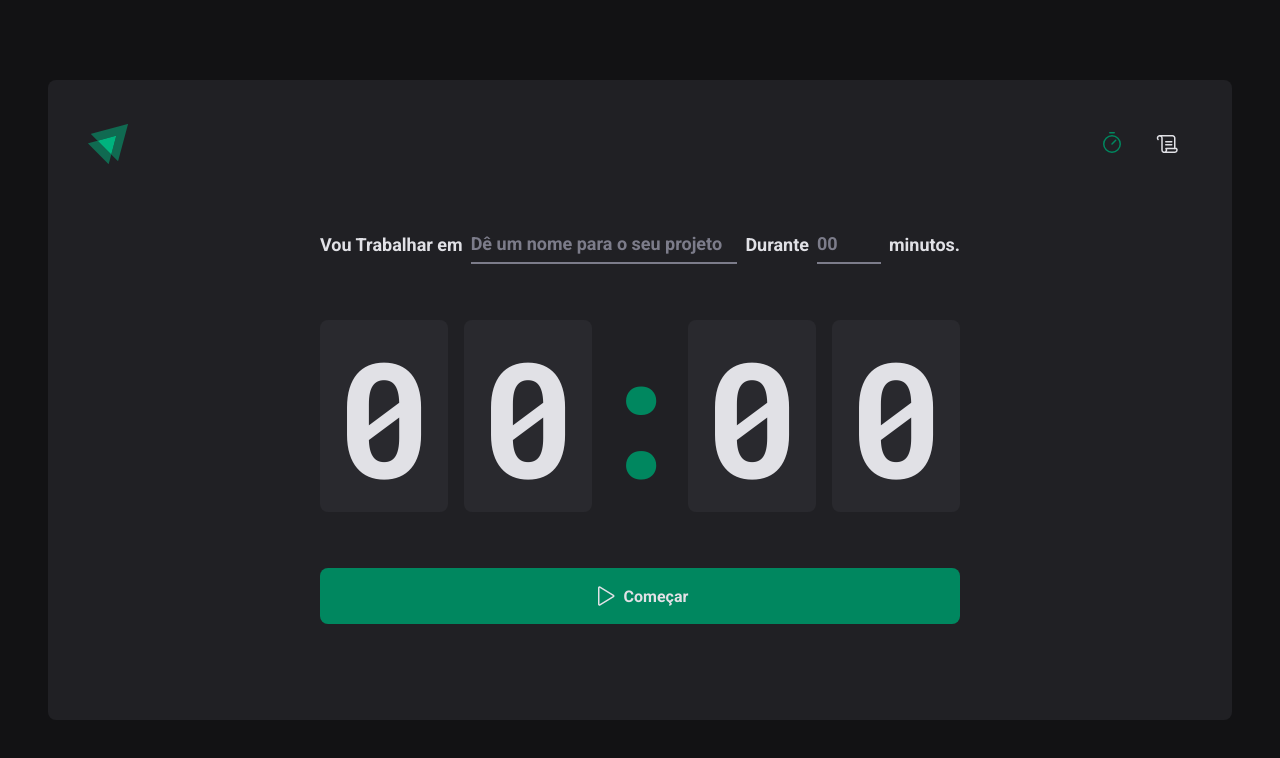
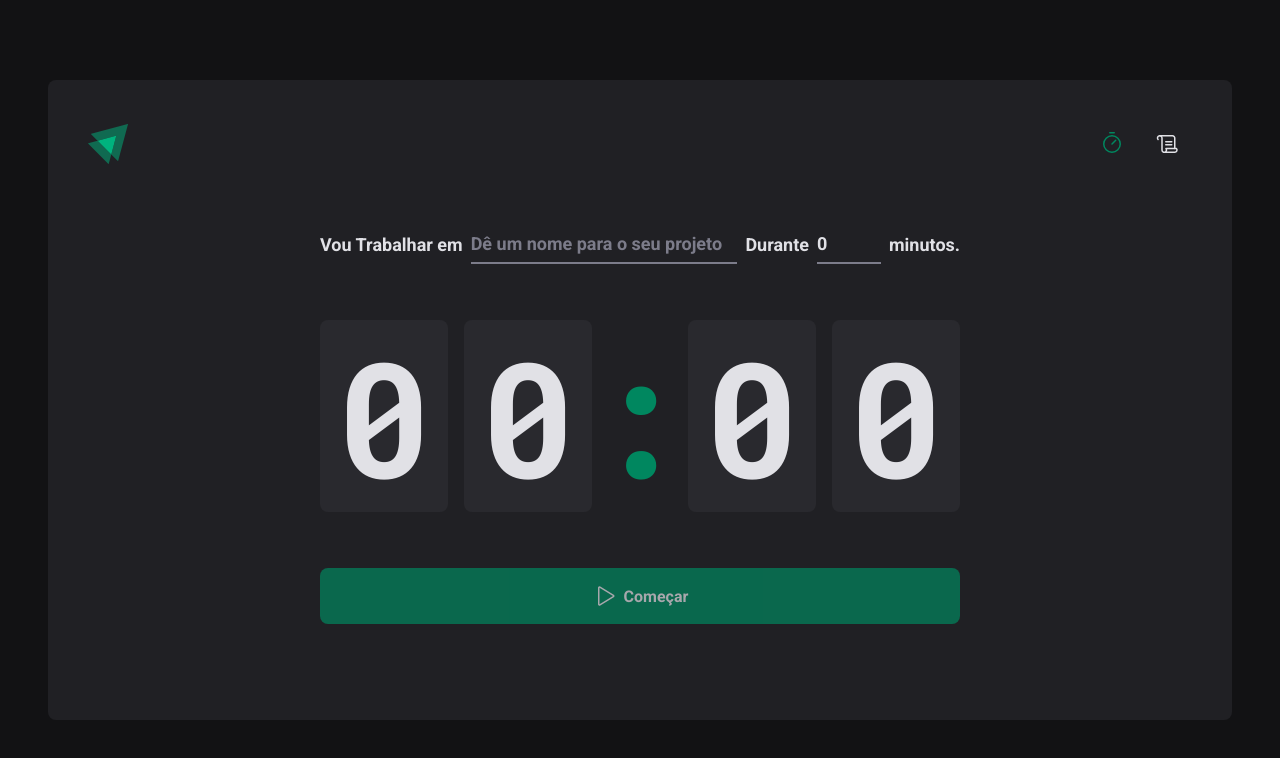
Before and after one commit to elioenays/02-ignite-timer, a React (Vite) app: page / in a window 1280 px wide. Shown: the top 758 px of the page. Built offline with nearby package versions, Linux system fonts and the light colour scheme.

Commit message:
React Hook Form
Validando formulários

TypeScript no formulário

Resetando formulário

```diff
--- a/package.json
+++ b/package.json
@@ -10,11 +10,14 @@
     "preview": "vite preview"
   },
   "dependencies": {
+    "@hookform/resolvers": "3.1.1",
     "phosphor-react": "1.4.1",
     "react": "^18.2.0",
     "react-dom": "^18.2.0",
+    "react-hook-form": "7.45.2",
     "react-router-dom": "6.14.2",
-    "styled-components": "6.0.5"
+    "styled-components": "6.0.5",
+    "zod": "3.21.4"
   },
   "devDependencies": {
     "@rocketseat/eslint-config": "2.1.0",
--- a/src/pages/Home/index.tsx
+++ b/src/pages/Home/index.tsx
@@ -1,4 +1,5 @@
 import { Play } from 'phosphor-react'
+import { zodResolver } from '@hookform/resolvers/zod'
 import {
   CountdownContainer,
   FormContainer,
@@ -9,10 +10,43 @@
   TaskInput,
 } from './styles'
 
+import { useForm } from 'react-hook-form'
+
+import * as zod from 'zod'
+
+const newCycleFormValidationSchema = zod.object({
+  task: zod.string().min(1, 'Informe a tarefa'),
+  minutesAmount: zod
+    .number()
+    .min(5, 'O ciclo precisa ser de no minimo 5 minutos')
+    .max(60, 'O ciclo precisa ser de no máximo 60 minutos'),
+})
+
+type NewCycleFormData = zod.infer<typeof newCycleFormValidationSchema>
+
 export default function Home() {
+  const { register, handleSubmit, watch, reset } = useForm<NewCycleFormData>({
+    resolver: zodResolver(newCycleFormValidationSchema),
+    defaultValues: {
+      task: '',
+      minutesAmount: 0,
+    },
+  })
+
+  function handleCreateNewCycle(data: NewCycleFormData) {
+    console.log(data)
+    reset()
+  }
+
+  const task = watch('task')
+  const isSubmitDisabled = !task
+
   return (
     <HomeContainer>
-      <form action=''>
+      <form
+        action=''
+        onSubmit={handleSubmit(handleCreateNewCycle)}
+      >
         <FormContainer>
           <label htmlFor='task'>Vou Trabalhar em</label>
           <TaskInput
@@ -20,6 +54,7 @@
             id='task'
             placeholder='Dê um nome para o seu projeto'
             list='task-sugestions'
+            {...register('task')}
           />
 
           <datalist id='task-sugestions'>
@@ -36,6 +71,7 @@
             step={5}
             min={5}
             max={60}
+            {...register('minutesAmount', { valueAsNumber: true })}
           />
 
           <span>minutos.</span>
@@ -49,7 +85,10 @@
           <span>0</span>
         </CountdownContainer>
 
-        <StartCountdownButton type='submit'>
+        <StartCountdownButton
+          disabled={isSubmitDisabled}
+          type='submit'
+        >
           <Play size={24} />
           Começar
         </StartCountdownButton>
```
Also changed, not shown: 1 other file (tests, documents, lock files or other folders).
